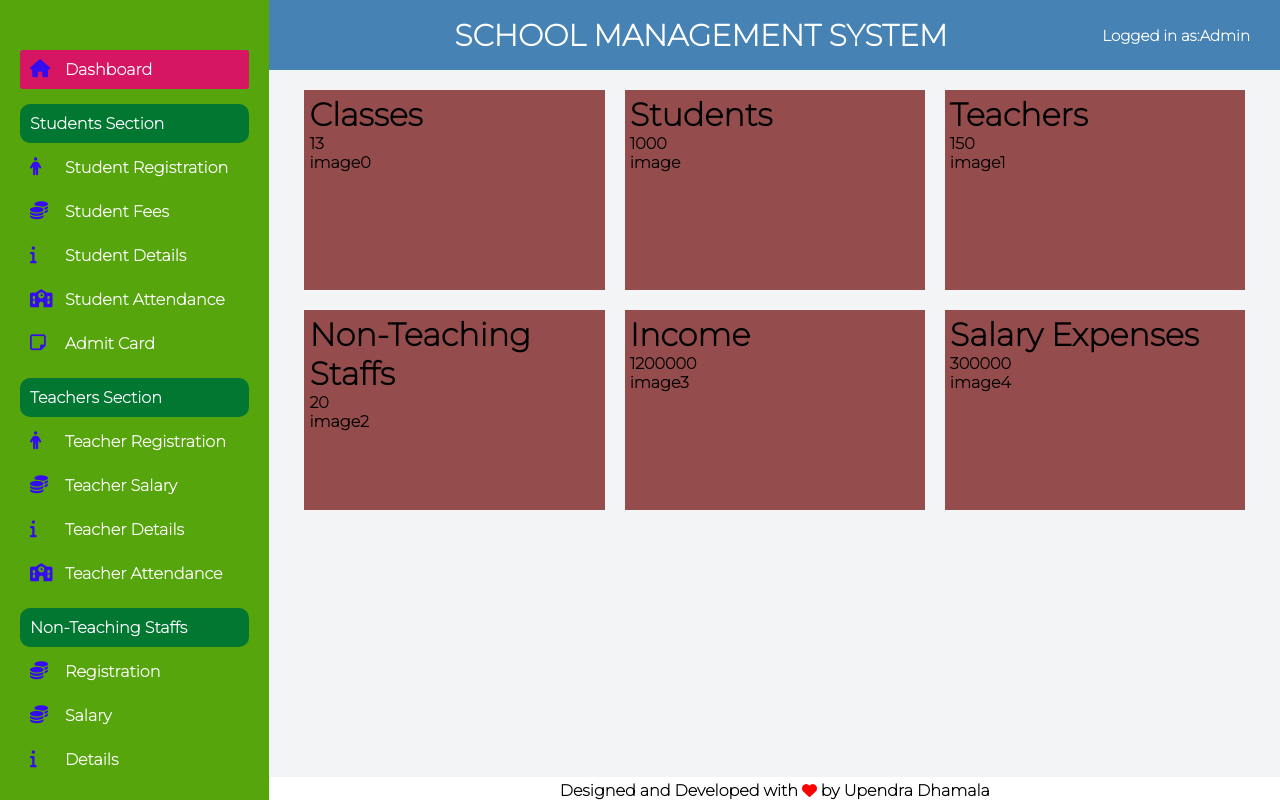
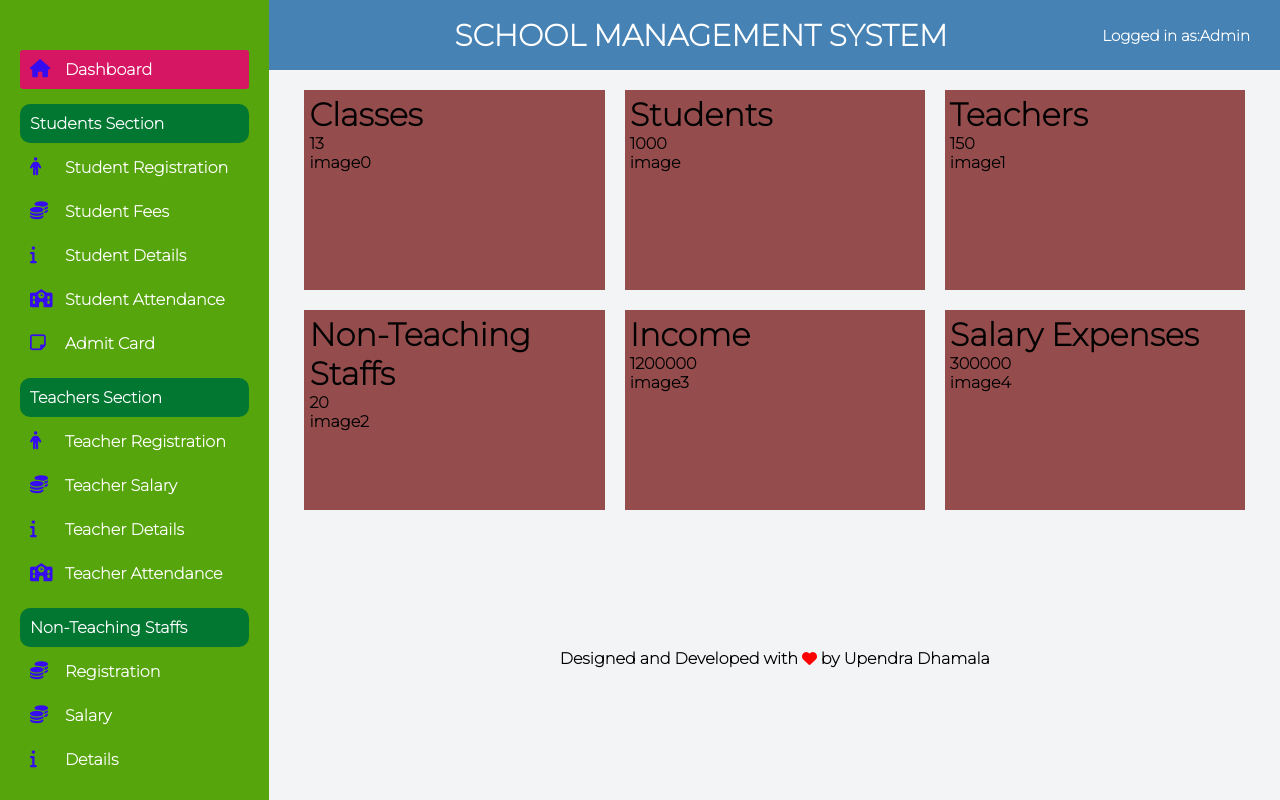
Before and after one commit to hackhero920/School-Management-System, a React (Create React App) app in the folder frontend/: page / in a window 1280 px wide. Built offline with nearby package versions, Linux system fonts and the light colour scheme.

Commit message:
Fixed the footer to the bottom

```diff
--- a/frontend/src/components/Footer.css
+++ b/frontend/src/components/Footer.css
@@ -6,11 +6,21 @@
     place-content: center;
     padding:4px;
     padding-bottom: 0px;
-    /* bottom:0px;
-    position: absolute; */
+    bottom:0px;
+    /* position: absolute; */
 }
 .emoji{
     /* display: inline-block; */
     color:red;
     font-size: 15px;
 }
+
+
+@media only screen and (min-width: 800px) {
+
+  #footer{
+margin-top: 115px;
+/* bottom:0px; */
+position: relative;
+  }
+  }
--- a/frontend/src/components/Main.js
+++ b/frontend/src/components/Main.js
@@ -1,5 +1,6 @@
 import './Main.css'
 import DashboardCard from './DashboardCard'
+import Footer from './Footer'
 const Main = () => {
   return (
     <main>
@@ -23,6 +24,7 @@ const Main = () => {
 
         {/* <DashboardCard/> */}
       </div>
+      <Footer />
     </main>
   )
 }
--- a/frontend/src/screens/Landing.js
+++ b/frontend/src/screens/Landing.js
@@ -1,6 +1,6 @@
 import React,{useState} from 'react'
 import Header from '../components/Header'
-import Footer from '../components/Footer'
+// import Footer from '../components/Footer'
 import Sidebar from '../components/Sidebar'
 import Main from '../components/Main'
 import './Landing.css'
@@ -17,7 +17,7 @@ const Landing = () => {
       <Header sidebarOpen={sidebarOpen} openSidebar={openSidebar} />
       <Sidebar sidebarOpen={sidebarOpen} closeSidebar={closeSidebar} />
       <Main />
-      <Footer/>
+      {/* <Footer/> */}
     </div>
   )
 }
```
